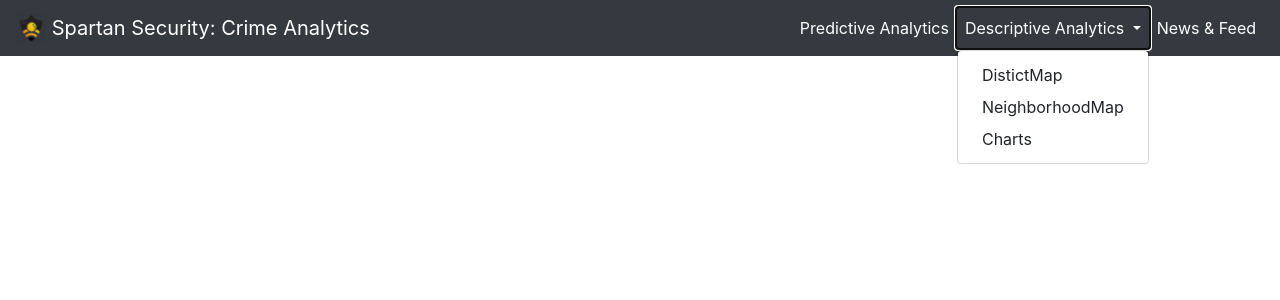
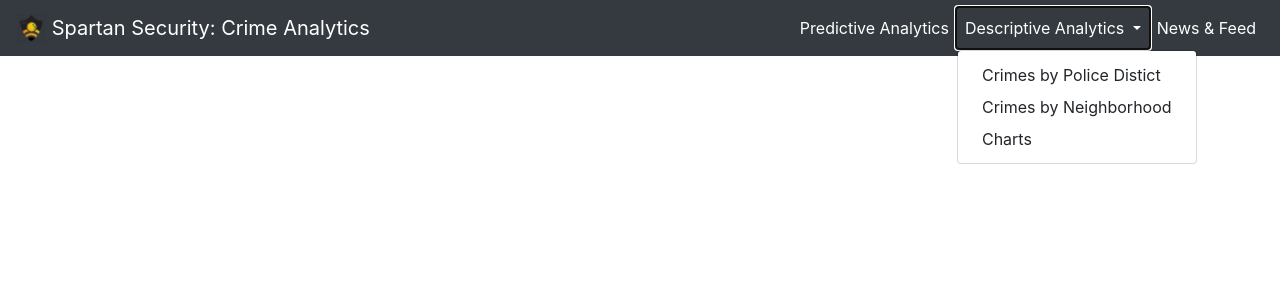
Before and after one commit to Swayam595/SpartanSecurity, a Flask app: page /dashboard in a window 1280 px wide, after a click on "Descriptive Analytics". Shown: the top 300 px of the page. Run offline with Flask 2, Linux system fonts and the light colour scheme; some libraries are stand-ins or nearby versions.

Commit message:
renaming files&paths

```diff
--- a/app/application.py
+++ b/app/application.py
@@ -22,14 +22,14 @@ def hotspots():
     return render_template('hotspots.html')
 
 
-@app.route('/predanalytics')
-def predanalytics():
-    return render_template('predanalytics.html')
+@app.route('/crimesbyneighborhood')
+def neighborhood_analytics():
+    return render_template('neighborhood_analytics.html')
 
 
-@app.route("/desanalytics", methods=['GET', 'POST'])
-def desanalytics():
-    return render_template("desanalytics.html")
+@app.route("/crimesbydistrict", methods=['GET', 'POST'])
+def district_analytics():
+    return render_template("district_analytics.html")
 
 
 @app.route('/newsfeed')
--- a/app/templates/navbar.html
+++ b/app/templates/navbar.html
@@ -34,8 +34,8 @@
                     Descriptive Analytics
                 </a>
                 <div class="dropdown-menu" aria-labelledby="navbarDropdown">
-                    <a class="dropdown-item" href="/desanalytics">DistictMap</a>
-                    <a class="dropdown-item" href="/predanalytics">NeighborhoodMap</a>
+                    <a class="dropdown-item" href="/crimesbydistrict">Crimes by Police Distict</a>
+                    <a class="dropdown-item" href="/crimesbyneighborhood">Crimes by Neighborhood</a>
                     <a class="dropdown-item" href="/dashboard">Charts</a>
                 </div>
             </li>
```
Also changed, not shown: app/templates/district_analytics.html (renamed from app/templates/desanalytics.html), app/templates/neighborhood_analytics.html (renamed from app/templates/predanalytics.html).
